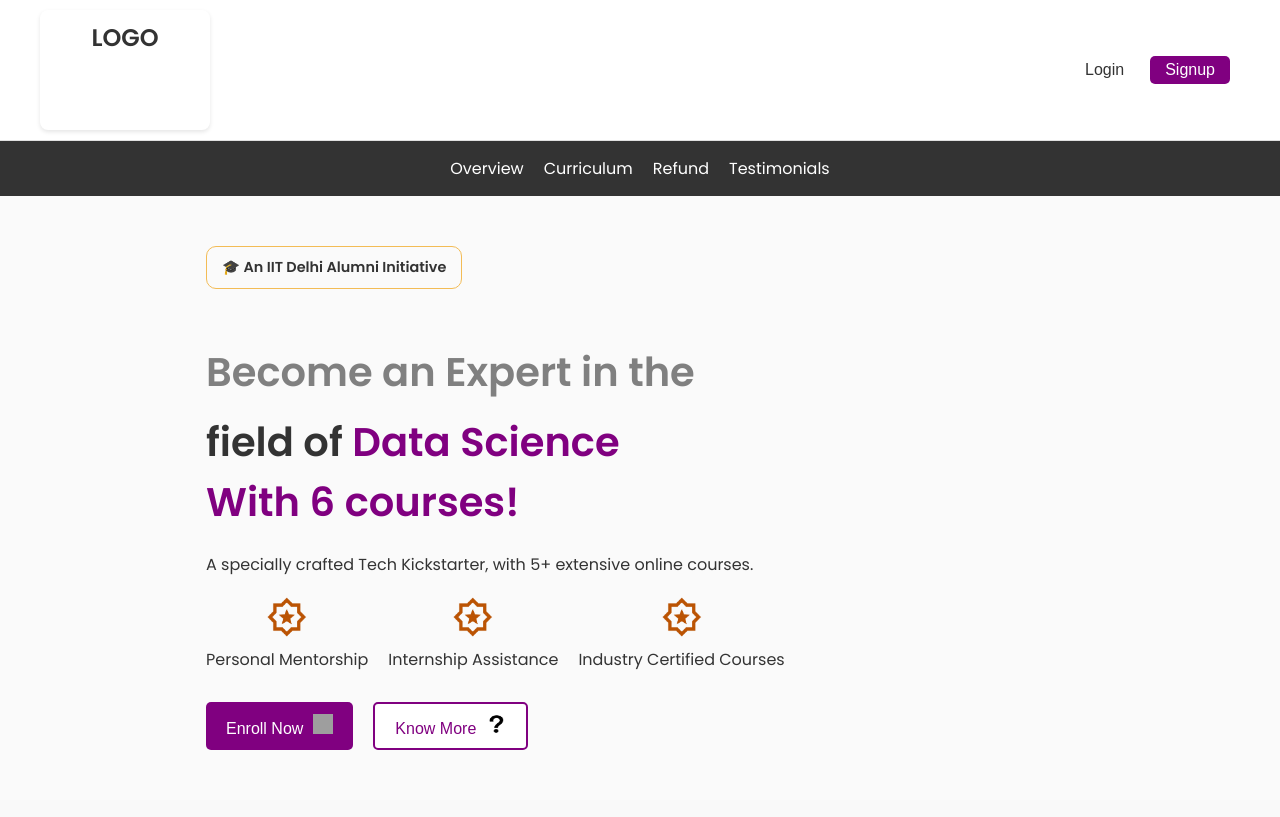
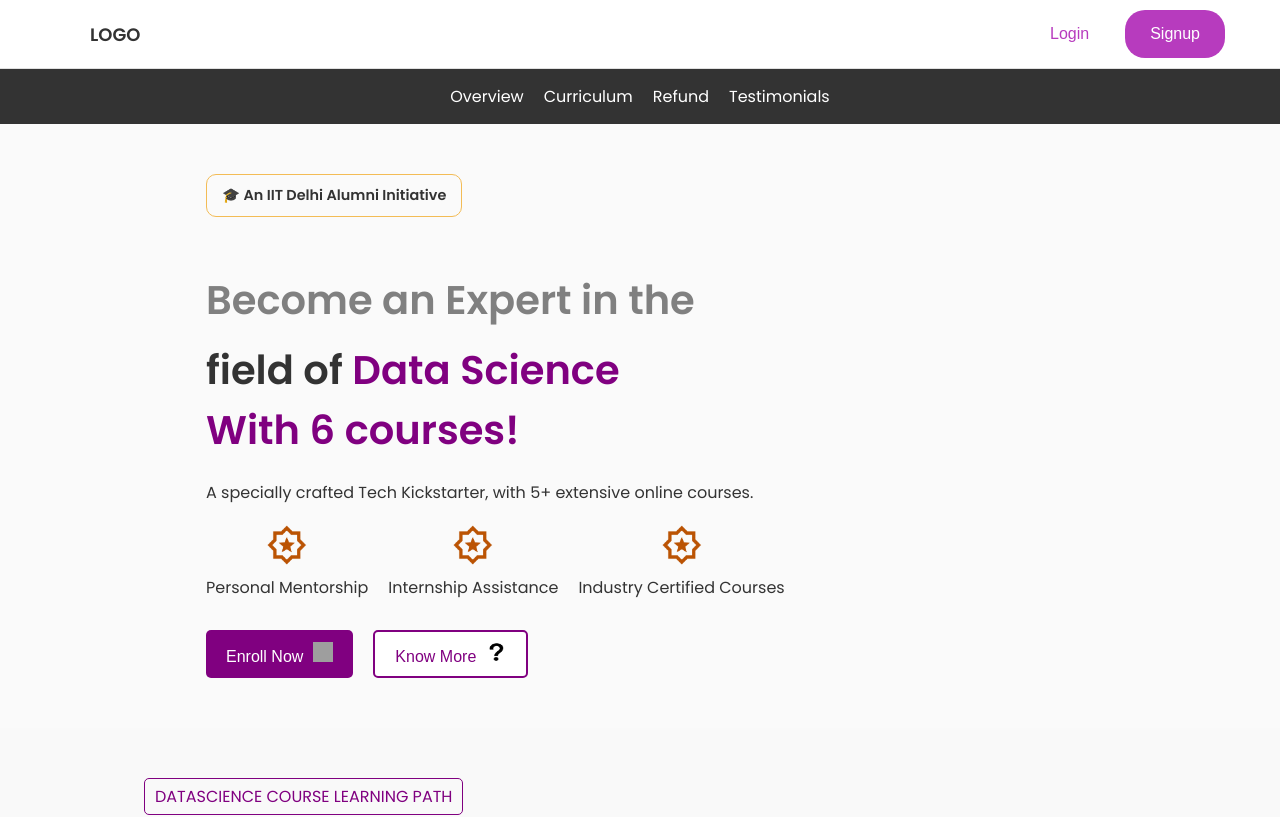
Before and after one commit to Kj1710/Figmatocode, a React (Create React App) app: page / in a window 1280 px wide. Shown: the top 817 px of the page. Built offline with nearby package versions, Linux system fonts and the light colour scheme; grey boxes are pictures that could not be loaded.

Commit message:
header section done

```diff
--- a/src/components/Header/Header.css
+++ b/src/components/Header/Header.css
@@ -10,27 +10,34 @@
     align-items: center;
   }
 
-  .logo {
-    font-size: 1.5em;
-    font-weight: bold;
-  }
+ .log{
+  font-weight: bolder;
+  font-size: large;
+  margin-left: 50px;
+ }
+
+
+
+
 
   .auth-links .login-button,
   .auth-links .signup-button {
+
     background: none;
     border: none;
     cursor: pointer;
     font-size: 1em;
-    margin: 0 10px;
+    margin: 0 15px;
   }
 
   .auth-links .login-button {
-    color: #333;
+    color:  rgba(183, 59, 190, 1);
   }
 
   .auth-links .signup-button {
     color: #fff;
-    background-color: #800080;
-    padding: 5px 15px;
-    border-radius: 5px;
+    background-color: rgba(183, 59, 190, 1)
+;
+    padding: 15px 25px;
+    border-radius: 20px;
   }
--- a/src/components/Header/Header.js
+++ b/src/components/Header/Header.js
@@ -5,7 +5,7 @@ const Header = () => {
   return (
     <header className="App-header">
       <div className="header-content">
-        <div className="logo">LOGO</div>
+        <div className='log'> LOGO</div>
         <div className="auth-links">
           <button className="login-button">Login</button>
           <button className="signup-button">Signup</button>
--- a/src/components/Internship/InternshipProgram.css
+++ b/src/components/Internship/InternshipProgram.css
@@ -1,7 +1,7 @@
 .internship-program-container {
     text-align: center;
     padding: 40px 20px;
-    background-color: #f9f9f9;
+
 }
 
 .main-title {
```
